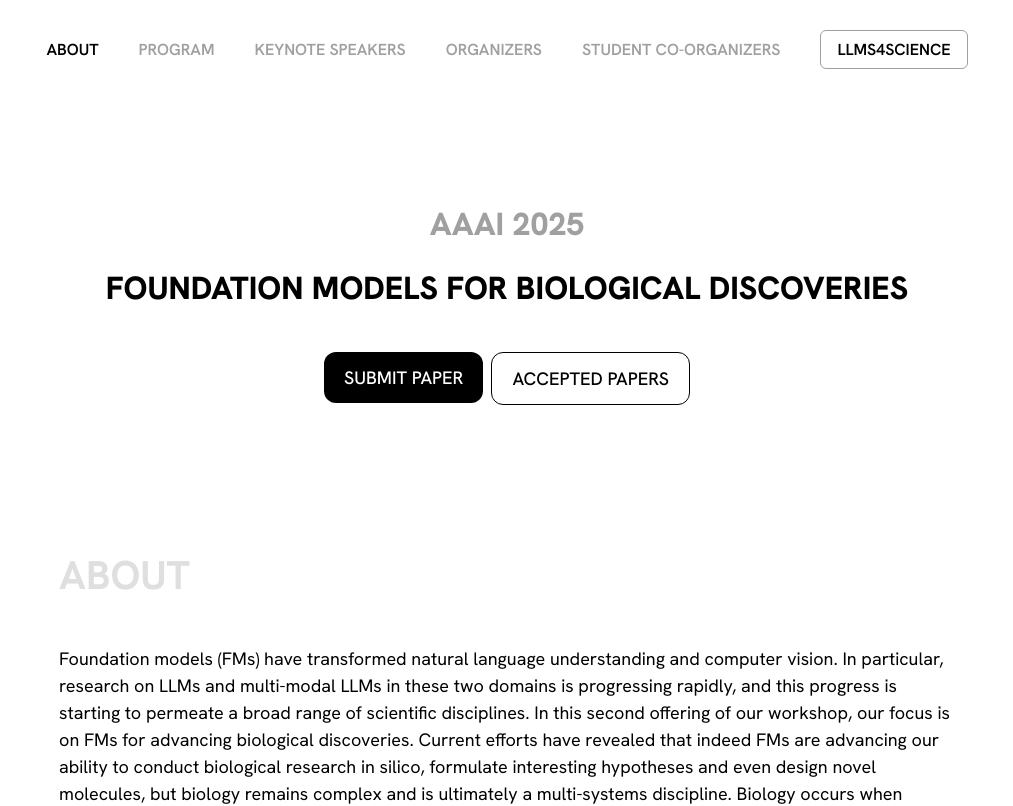
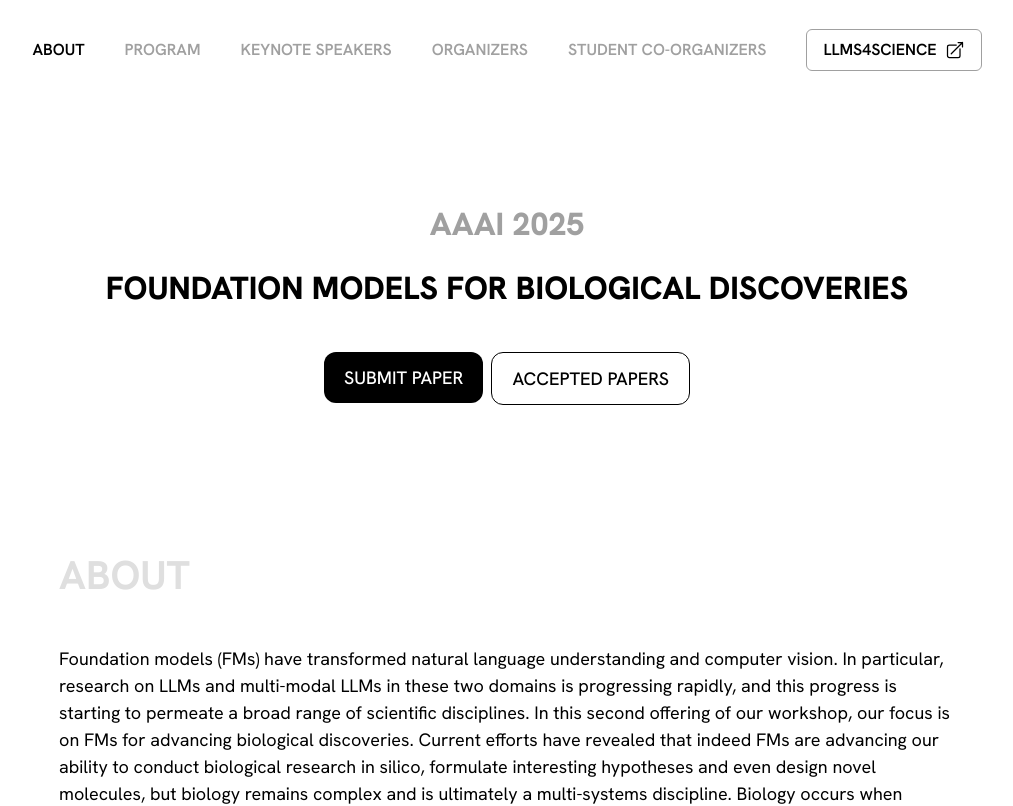
Before and after one commit to ethn1ee/FMs4Bio, a Next.js app in the folder fms4bio/: page / in a window 1280 px wide. Shown: the top 806 px of the page, without its empty margins (133-1146 px from the left). Built offline with nearby package versions, Linux system fonts and the light colour scheme.

Commit message:
Refactor Nav component to include ArrowTopRightOnSquareIcon

```diff
--- a/fms4bio/src/app/components/nav.jsx
+++ b/fms4bio/src/app/components/nav.jsx
@@ -3,6 +3,7 @@
 import { useEffect, useState } from "react";
 import Link from "next/link";
 import { motion } from "framer-motion";
+import { ArrowTopRightOnSquareIcon } from "@heroicons/react/24/outline";
 
 const Nav = () => {
   const [activeSection, setActiveSection] = useState("");
@@ -64,9 +65,10 @@
           ) : (
             <motion.span
               whileHover={{ borderColor: "#000000" }}
-              className="font-semibold px-4 py-2 rounded-md border border-neutral-200 text-black"
+              className="flex gap-2 items-center font-semibold px-4 py-2 rounded-md border border-neutral-200 text-black"
             >
               {link.name.toUpperCase()}
+              <ArrowTopRightOnSquareIcon className="size-5 text-black" />
             </motion.span>
           )}
         </Link>
```
